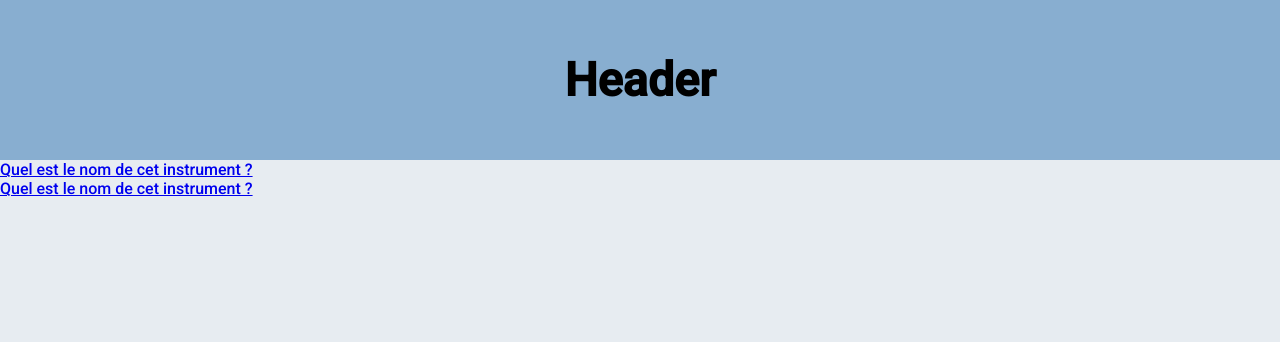
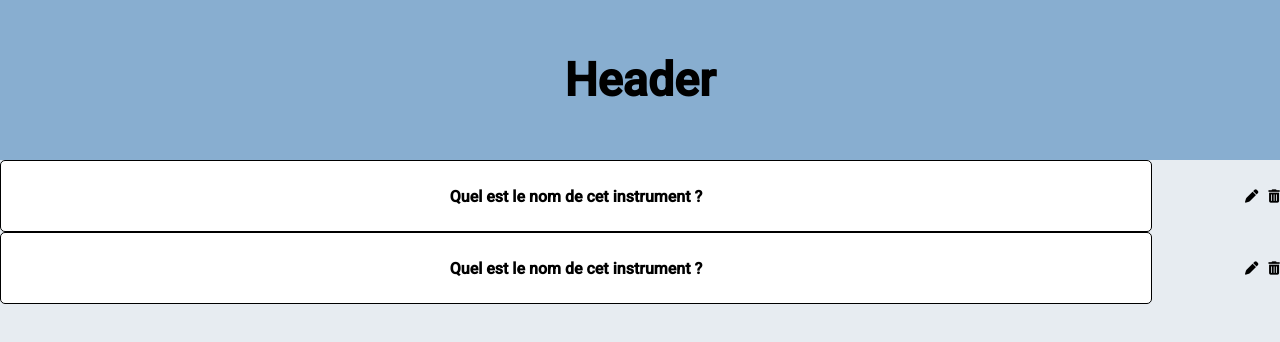
Before and after one commit to 2019-2020-ps6/2022-2023-ps6-cogito, an Angular app in the folder front-end/: page / in a window 1280 px wide. Shown: the top 342 px of the page. Built offline with nearby package versions, Linux system fonts and the light colour scheme.

Commit message:
refactor: add style to list #61

```diff
--- a/front-end/src/app/app.component.html
+++ b/front-end/src/app/app.component.html
@@ -1,4 +1,5 @@
 <div class="main-content">
     <app-header></app-header>
     <app-questions-list [quiz]="this.quiz"></app-questions-list>
+
 </div>
--- a/front-end/src/app/questions/questions-list/questions-list.component.html
+++ b/front-end/src/app/questions/questions-list/questions-list.component.html
@@ -1,7 +1,18 @@
-<ul>
-    <li *ngFor="let question of quiz?.questionList">
-        <a [routerLink]="['/questions', question.id]">
-        {{question.title}}
-        </a>
+
+<ul style="height: 100%;">
+    <li *ngFor="let question of quiz?.questionList" style="height: 100;">
+        <div class="card">
+            <h2>
+                {{question.title}}
+            </h2>
+            <div class="buttons">
+                <button class="button-card" >
+                    <i class="fa-solid fa-pen"></i>
+                </button>
+                <button class="button-card">
+                    <i class="fas fa-trash-alt"></i>
+                </button>
+            </div>
+        </div>
     </li>
 </ul>
--- a/front-end/src/app/questions/questions-list/questions-list.component.scss
+++ b/front-end/src/app/questions/questions-list/questions-list.component.scss
@@ -0,0 +1,52 @@
+.question-card{
+    display: flex;
+    flex-direction: row;
+    justify-content: space-between;
+    height: 100%;
+}
+
+.question{
+    background-color: white;
+    border: solid 1px black;
+    border-radius: 5px;
+    padding: 2% 20% 2% 20%;
+    width: 90%;
+    justify-content: center;
+    text-align: center;
+    height: 100%;
+}
+
+h2{
+    font-size: 100%;
+    background-color: white;
+    border: solid 1px black;
+    border-radius: 5px;
+    padding: 2% 20% 2% 20%;
+    width: 90%;
+    justify-content: center;
+    text-align: center;
+}
+
+.card{
+    display: flex;
+    flex-direction: row;
+    justify-content: space-between;
+    height: 100%;
+}
+
+.buttons{
+    display: flex;
+    flex-direction: row;
+    justify-content: space-evenly;
+    align-items: center;
+    margin-left: -20px;
+}
+button{
+    background-color: transparent;
+    border: none;
+    margin-left: 10px;
+    cursor: pointer;
+    &:hover{
+        color: #ff0000;
+    }
+}
```
